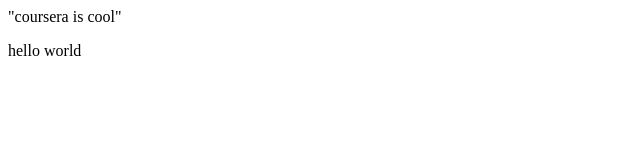
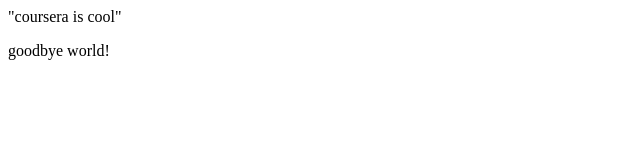
Before and after one commit to DJ-HTML/coursera-test, a plain HTML site: page index.html in a window 1280 px wide. Shown: the full height of the page, 0-640 px from the left. Drawn offline with Linux system fonts and the light colour scheme.

Commit message:
path 1.0

```diff
--- a/index.html
+++ b/index.html
@@ -9,6 +9,6 @@
         "coursera is cool"
     </body>
     <p>
-        hello world
+        goodbye world!
     </p>
 </html>
```
